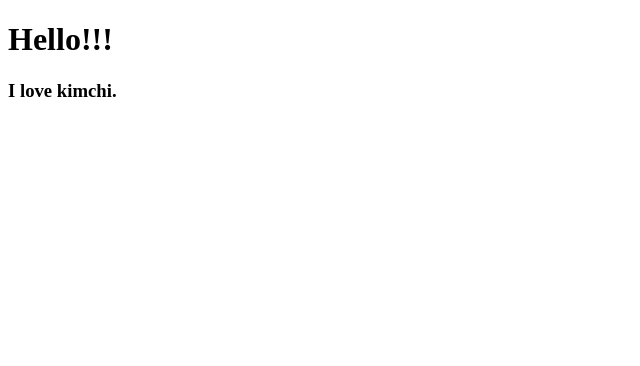
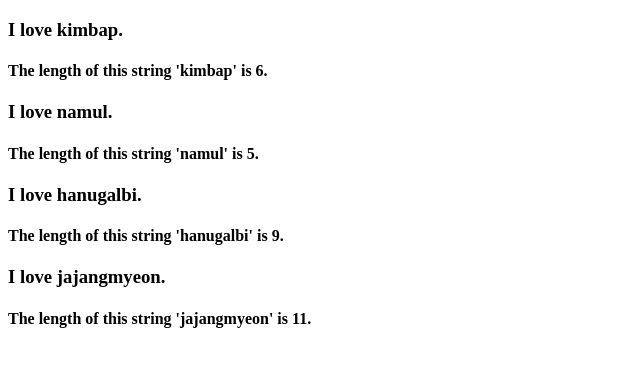
Before and after one commit to cloudedpanther/movie_app_20210802, a React (Create React App) app: page / in a window 1280 px wide. Shown: the top 366 px of the page, without its empty margins (0-640 px from the left). Built offline with nearby package versions, Linux system fonts and the light colour scheme.

Commit message:
Practicing using JSX with props and proptypes.

```diff
--- a/package.json
+++ b/package.json
@@ -6,6 +6,7 @@
     "@testing-library/jest-dom": "^5.14.1",
     "@testing-library/react": "^11.2.7",
     "@testing-library/user-event": "^12.8.3",
+    "prop-types": "^15.7.2",
     "react": "^17.0.2",
     "react-dom": "^17.0.2",
     "react-scripts": "4.0.3",
--- a/src/App.js
+++ b/src/App.js
@@ -1,15 +1,45 @@
 import React from "react";
+import PropTypes from "prop-types";
 
+function Food({ name, stringLength }) {
+  return <div>
+    <h3>I love {name}.</h3>
+    <h4>The length of this string '{name}' is {stringLength}.</h4>
+  </div>
+}
 
-function Food({ fav }) {
-  return <h3>I love {fav}.</h3>
+const foodILike = [
+  {
+    id: 1,
+    name: 'kimbap',
+    stringLength: 6
+  },
+  {
+    id: 2,
+    name: 'namul',
+    stringLength: 5
+  },
+  {
+    id: 3,
+    name: 'hanugalbi',
+    stringLength: 9
+  },
+  {
+    id: 4,
+    name: 'jajangmyeon',
+    stringLength: 11
+  }
+];
+
+Food.propTypes = {
+  name: PropTypes.string.isRequired,
+  stringLength: PropTypes.number.isRequired
 }
 
 function App() {
   return (
     <div className="App">
-      <h1>Hello!!!</h1>
-      <Food fav="kimchi" />
+      {foodILike.map(food => <Food key={food.id} name={food.name} stringLength={food.stringLength} />)}
     </div>
   );
 }
```
Also changed, not shown: 1 other file (tests, documents, lock files or other folders).
